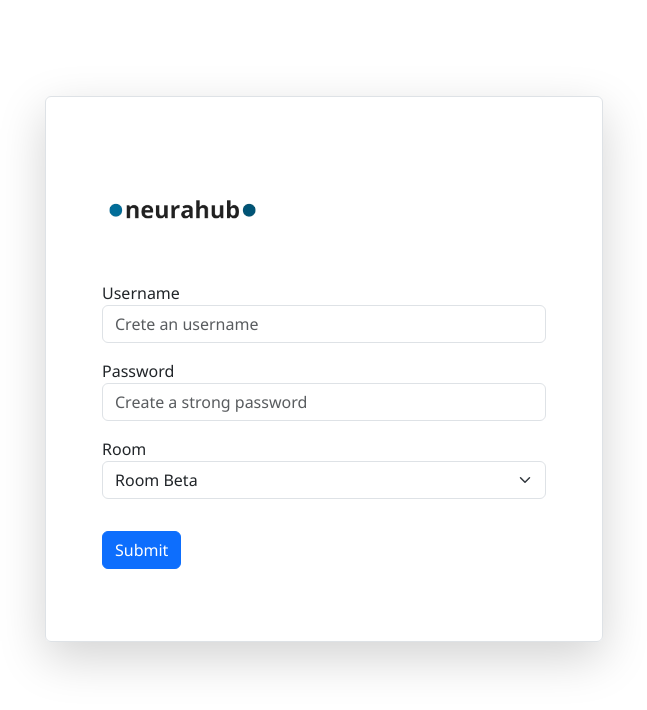
After one commit to labsatomicai/intellectify, a Flask app: page /signup in a window 1280 px wide. The commit adds this page. Shown: the top 710 px of the page, without its empty margins (316-963 px from the left). Run offline with Flask 3, Linux system fonts and the light colour scheme; data comes from the database, SQL or seed files in the repository; both versions use the stored data as it was after the commit.

Commit message:
Adding login and signup routes and controllers, styling both

```diff
--- a/app.py
+++ b/app.py
@@ -1,19 +1,9 @@
-from flask import Flask, render_template
+from flask import Flask
+from src.routes.routes import blueprint as app_routes
 
 app = Flask(__name__)
 
-
-@app.route('/')
-def index():
-    return render_template('index.html')
-
-@app.route('/register')
-def register():
-    return "Register page"
-
-@app.route('/login')
-def login():
-    return "Login page"
+app.register_blueprint(app_routes)
 
 if __name__ == "__main__":
     app.run(debug=True)
--- /dev/null
+++ b/src/controllers/controllers.py
@@ -0,0 +1,69 @@
+from flask import render_template, request, redirect, url_for
+from werkzeug.security import generate_password_hash, check_password_hash
+import sqlite3, re
+
+def homepage():
+    return render_template('index.html')
+
+# Signup route
+
+def get_rooms():
+    conn = sqlite3.connect('databases/students-data.db')
+    cursor = conn.cursor()
+    cursor.execute("SELECT id, room_name FROM rooms")
+    rooms = cursor.fetchall()
+    conn.close()
+
+    return rooms
+
+def validate_username(username):
+    if not (3 <= len(username) <= 20):
+        return False
+
+    pattern = re.compile("^[a-zA-Z0-9_-]+$")
+    return bool(pattern.match(username))
+
+def signup_page():
+    if request.method == 'POST':
+        username = request.form['username']
+        raw_user_password = request.form['password']
+        room_id = request.form['room-id']
+
+        if not validate_username(username):
+            return "Invalid nickname"
+
+        hashed_user_password = generate_password_hash(raw_user_password)
+
+        conn = sqlite3.connect('databases/students-data.db')
+        cursor = conn.cursor()
+        cursor.execute("INSERT INTO students (name, password, room_id) VALUES (?, ?, ?)", (username, hashed_user_password, room_id))
+        conn.commit()
+        conn.close()
+
+        return redirect('/')
+
+    rooms = get_rooms()
+    return render_template('signup.html', rooms=rooms)
+
+# Login route
+
+def login_page():
+    if request.method == 'POST':
+        inserted_username = request.form['username']
+        inserted_user_password = request.form['password']
+
+        if not  validate_username(inserted_username):
+            return "Invalidad username"
+
+        conn = sqlite3.connect('databases/students-data.db')
+        cursor = conn.cursor()
+        cursor.execute("SELECT password FROM students WHERE name = ?", (inserted_username,))
+        stored_password = cursor.fetchone()
+
+        if stored_password:
+            if check_password_hash(stored_password[0], inserted_user_password):
+                return redirect('/')
+
+        return "Login failed"
+
+    return render_template('login.html')
--- /dev/null
+++ b/src/routes/routes.py
@@ -0,0 +1,19 @@
+from flask import Blueprint
+from ..controllers.controllers import homepage, signup_page, login_page
+
+blueprint = Blueprint('main', __name__)
+
+@blueprint.route('/', methods=['GET'])
+def return_index():
+    return homepage()
+
+@blueprint.route('/signup', methods=['GET', 'POST'])
+def return_signup():
+    return signup_page()
+
+@blueprint.route('/login', methods=['GET', 'POST'])
+def return_login():
+    return login_page()
+
+if __name__ == '__main__':
+    blueprint.run(debug=True)
--- a/static/style/style.css
+++ b/static/style/style.css
@@ -15,6 +15,11 @@
 	background-size: cover;
 }
 
-.bottom-cta{
-	background-color: #005577;
+.access-button{
+	background: #005577;
+	text-decoration: none;
 }
+
+.icon{
+	color: #004966
+}
--- a/templates/index.html
+++ b/templates/index.html
@@ -21,10 +21,7 @@
 				<div class="collapse navbar-collapse" id="navbarNav">
 					<ul class="navbar-nav">
 						<li class="nav-item">
-							<a class="nav-link active" aria-current="page" href="#">Login</a>
-						</li>
-						<li class="nav-item">
-							<a class="nav-link" href="#">Signup</a>
+							<a class="nav-link active" aria-current="page" href="/login">Access</a>
 						</li>
 					</ul>
 				</div>
--- /dev/null
+++ b/templates/signup.html
@@ -0,0 +1,42 @@
+<!DOCTYPE html>
+<html lang="en">
+	<head>
+		<title>neurahub</title>
+		<meta charset="UTF-8">
+		<meta name="viewport" content="width=device-width, initial-scale=1">
+		<link rel= "stylesheet" type= "text/css" href= "{{ url_for('static',filename='style/style.css') }}">
+		<link href="https://cdn.jsdelivr.net/npm/bootstrap@5.3.2/dist/css/bootstrap.min.css" rel="stylesheet" integrity="sha384-T3c6CoIi6uLrA9TneNEoa7RxnatzjcDSCmG1MXxSR1GAsXEV/Dwwykc2MPK8M2HN" crossorigin="anonymous">
+		<link rel="stylesheet" href="https://cdnjs.cloudflare.com/ajax/libs/font-awesome/6.5.1/css/all.min.css">
+	</head>
+	<body>
+		<div class="container py-5 my-5 h-100">
+			<div class="d-flex flex-column mx-auto justify-content-center border rounded w-50 p-5 shadow-lg">
+				<div>
+					<img src="{{ url_for('static', filename='img/neurahub_logo_no_bg.png') }}" alt="Logo" height="128" class="d-inline-block align-items-center px-2">
+				</div>
+				<div>
+					<form method="POST" action="">
+						<div class="form-group p-2 h-100">
+							<label for="mail">Username</label>
+							<input type="text" class="form-control" id="username"  name="username" placeholder="Crete an username">
+						</div>
+						<div class="form-group p-2">
+							<label for="password">Password</label>
+							<input type="password" class="form-control" id="password" name="password" placeholder="Create a strong password">
+						</div>
+						<div class="form-group p-2">
+							<label for="room">Room</label>
+							<select id="room" name="room-id" class="form-select">
+								{% for room in rooms %}
+									<option value="{{ room[0] }}">{{ room[1] }}</option>
+								{% endfor %}
+							</select>
+						</div>
+						<button type="submit" class="btn btn-primary mx-2 my-4">Submit</button>
+					</form>
+				</div>
+			</div>
+		</div>
+		<script src="https://cdn.jsdelivr.net/npm/bootstrap@5.3.2/dist/js/bootstrap.bundle.min.js" integrity="sha384-C6RzsynM9kWDrMNeT87bh95OGNyZPhcTNXj1NW7RuBCsyN/o0jlpcV8Qyq46cDfL" crossorigin="anonymous"></script>
+	</body>
+</html>
```
Also changed, not shown: databases/databases.py (added, +23 -0 lines), templates/login.html (added, +35 -0 lines), databases/students-data.db (added), 1 other file.
